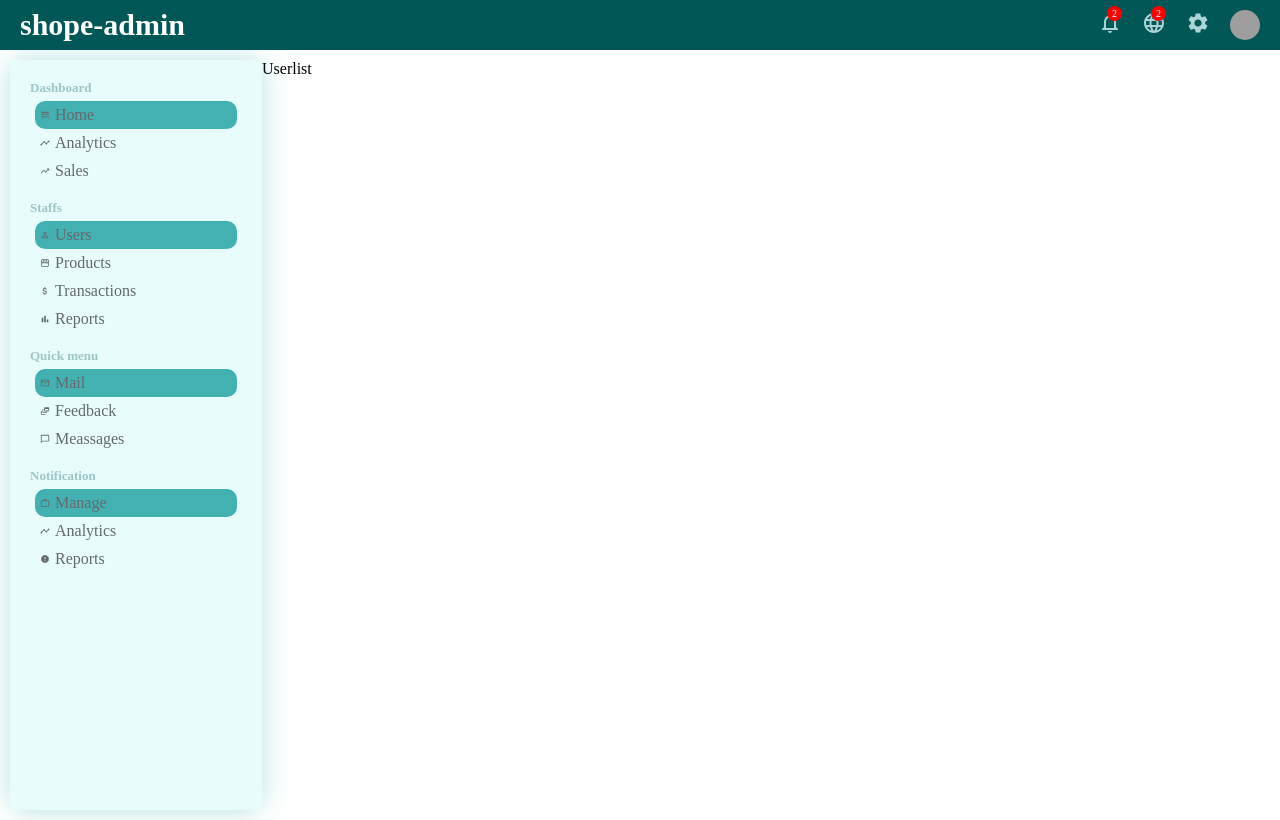
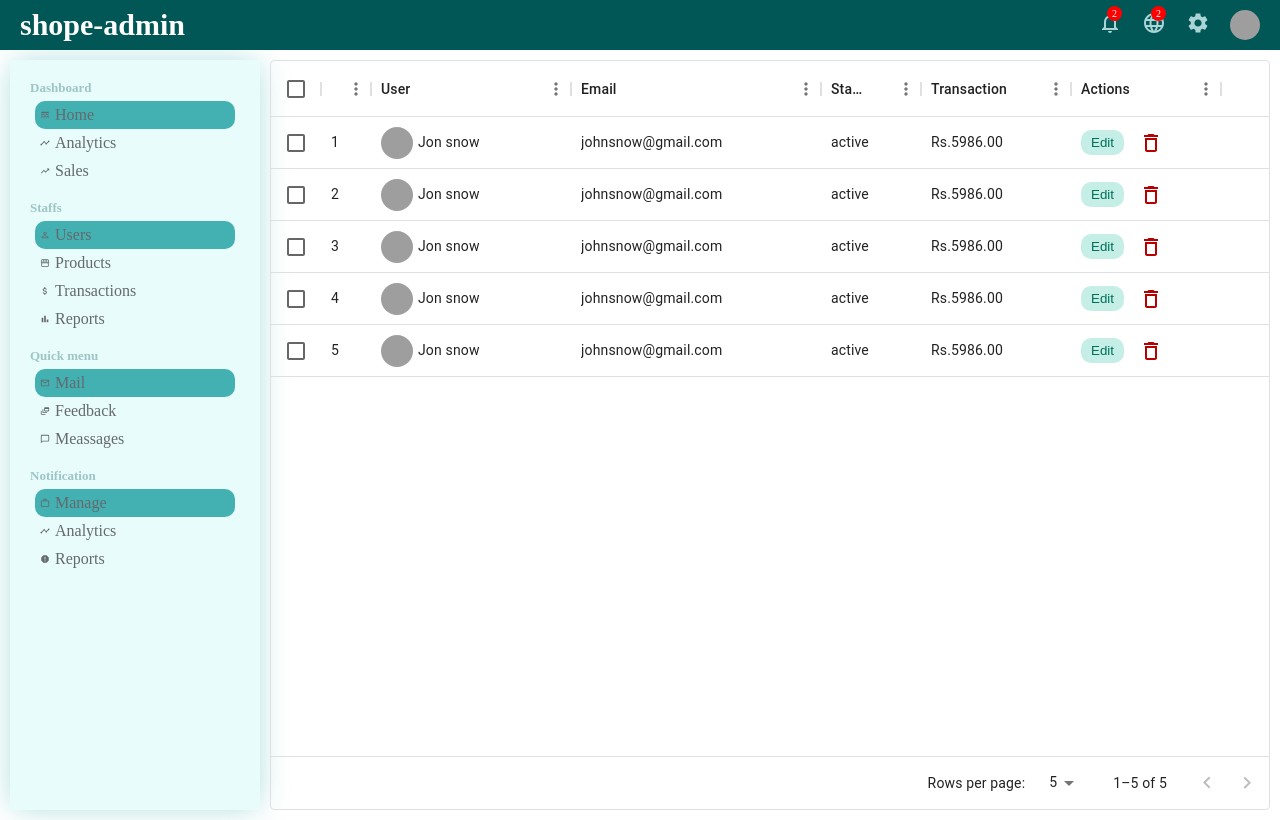
Before and after one commit to vishnuvvv/e-commerce-app-admin-ui, a React (Create React App) app: page /users in a window 1280 px wide. Built offline with nearby package versions, Linux system fonts and the light colour scheme; grey boxes are pictures that could not be loaded; a web font is replaced by a local one.

Commit message:
update user

```diff
--- a/package.json
+++ b/package.json
@@ -6,6 +6,7 @@
     "@emotion/react": "^11.11.1",
     "@emotion/styled": "^11.11.0",
     "@mui/icons-material": "^5.14.9",
+    "@mui/x-data-grid": "^6.14.0",
     "@testing-library/jest-dom": "^5.17.0",
     "@testing-library/react": "^13.4.0",
     "@testing-library/user-event": "^13.5.0",
--- a/src/dummyData.js
+++ b/src/dummyData.js
@@ -48,3 +48,53 @@ export const userData = [
       "Active Users": 5490,
     },
   ];
+
+
+
+ export const userRows = [
+    {
+      id: 1,
+      username: "Jon snow",
+      avatar:
+        "https://img.freepik.com/premium-photo/digital-art-selected_771335-49726.jpg?size=626&ext=jpg&ga=GA1.1.404061632.1692293053&semt=sph",
+      email: "johnsnow@gmail.com",
+      status: "active",
+      transactions: "Rs.5986.00",
+    },
+    {
+      id: 2,
+      username: "Jon snow",
+      avatar:
+        "https://img.freepik.com/premium-photo/digital-art-selected_771335-49726.jpg?size=626&ext=jpg&ga=GA1.1.404061632.1692293053&semt=sph",
+      email: "johnsnow@gmail.com",
+      status: "active",
+      transactions: "Rs.5986.00",
+    },
+    {
+      id: 3,
+      username: "Jon snow",
+      avatar:
+        "https://img.freepik.com/premium-photo/digital-art-selected_771335-49726.jpg?size=626&ext=jpg&ga=GA1.1.404061632.1692293053&semt=sph",
+      email: "johnsnow@gmail.com",
+      status: "active",
+      transactions: "Rs.5986.00",
+    },
+    {
+      id: 4,
+      username: "Jon snow",
+      avatar:
+        "https://img.freepik.com/premium-photo/digital-art-selected_771335-49726.jpg?size=626&ext=jpg&ga=GA1.1.404061632.1692293053&semt=sph",
+      email: "johnsnow@gmail.com",
+      status: "active",
+      transactions: "Rs.5986.00",
+    },
+    {
+      id: 5,
+      username: "Jon snow",
+      avatar:
+        "https://img.freepik.com/premium-photo/digital-art-selected_771335-49726.jpg?size=626&ext=jpg&ga=GA1.1.404061632.1692293053&semt=sph",
+      email: "johnsnow@gmail.com",
+      status: "active",
+      transactions: "Rs.5986.00",
+    },
+  ];
--- a/src/pages/useList/Userlist.css
+++ b/src/pages/useList/Userlist.css
@@ -1,3 +1,30 @@
-.user-list{
-    flex: 4;
+.user-list {
+  flex: 4;
+  margin-left: 10px;
 }
+
+.user-list-user {
+  display: flex;
+  align-items: center;
+}
+.user-list-imag {
+  width: 32px;
+  height: 32px;
+  border-radius: 50%;
+  margin-right: 5px;
+  object-fit: cover;
+}
+
+.user-list-edit {
+  border: none;
+  border-radius: 10px;
+  padding: 5px 10px;
+  background-color: #c5efe6;
+  color: rgb(0, 112, 88);
+  cursor: pointer;
+  margin-right: 15px;
+}
+.user-list-delete {
+  color: rgb(185, 0, 0);
+  cursor: pointer;
+}
--- a/src/pages/useList/Userlist.jsx
+++ b/src/pages/useList/Userlist.jsx
@@ -1,8 +1,71 @@
-import React from "react";
+import React, { useState } from "react";
 import "./Userlist.css";
+import { DataGrid } from "@mui/x-data-grid";
+import { DeleteOutline } from "@mui/icons-material";
+import { userRows } from "../../dummyData";
+import { Link } from "react-router-dom";
 
 const Userlist = () => {
-  return <div className="user-list">Userlist</div>;
+  const [data, setData] = useState(userRows);
+  const columns = [
+    { field: "id", headerName: "ID", width: 50 },
+    {
+      field: "user",
+      headerName: "User",
+      width: 200,
+      renderCell: (params) => {
+        return (
+          <div className="user-list-user">
+            <img className="user-list-imag" src={params.row.avatar} alt="pic" />
+            {params.row.username}
+          </div>
+        );
+      },
+    },
+    { field: "email", headerName: "Email", width: 250 },
+    { field: "status", headerName: "Status", width: 100 },
+    { field: "transactions", headerName: "Transaction ", width: 150 },
+    {
+      field: "action",
+      headerName: "Actions",
+      width: 150,
+      renderCell: (params) => {
+        return (
+          <>
+            <Link to={"/user/" + params.row.id}>
+              <button className="user-list-edit">Edit</button>
+            </Link>
+
+            <DeleteOutline
+              className="user-list-delete"
+              onClick={() => handleDelete(params.row.id)}
+            />
+          </>
+        );
+      },
+    },
+  ];
+
+  const handleDelete = (id) => {
+    setData(data.filter((item) => item.id !== id));
+  };
+
+  return (
+    <div className="user-list">
+      <DataGrid
+        rows={data}
+        columns={columns}
+        disableRowSelectionOnClick
+        initialState={{
+          pagination: {
+            paginationModel: { page: 0, pageSize: 5 },
+          },
+        }}
+        pageSizeOptions={[5, 10]}
+        checkboxSelection
+      />
+    </div>
+  );
 };
 
 export default Userlist;
```
Also changed, not shown: 1 other file (tests, documents, lock files or other folders).
